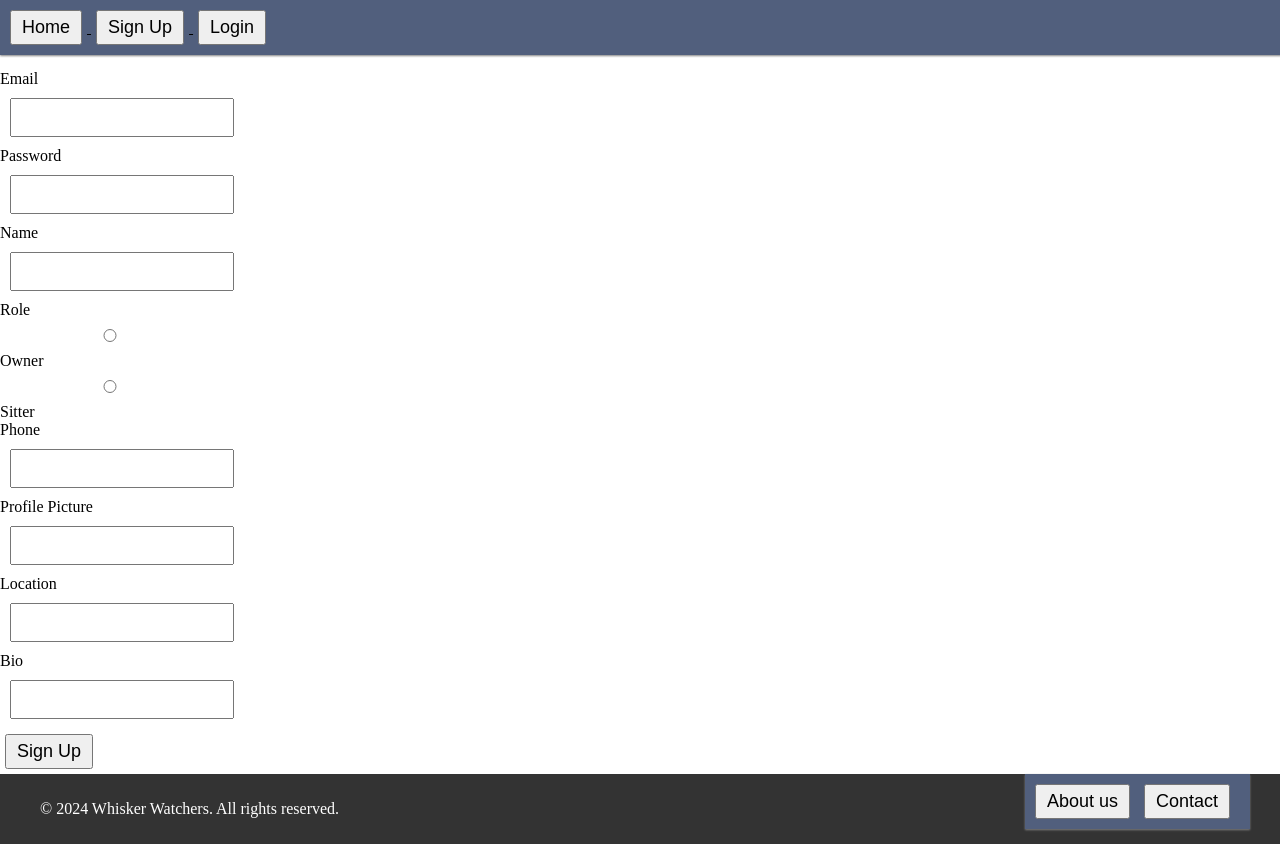
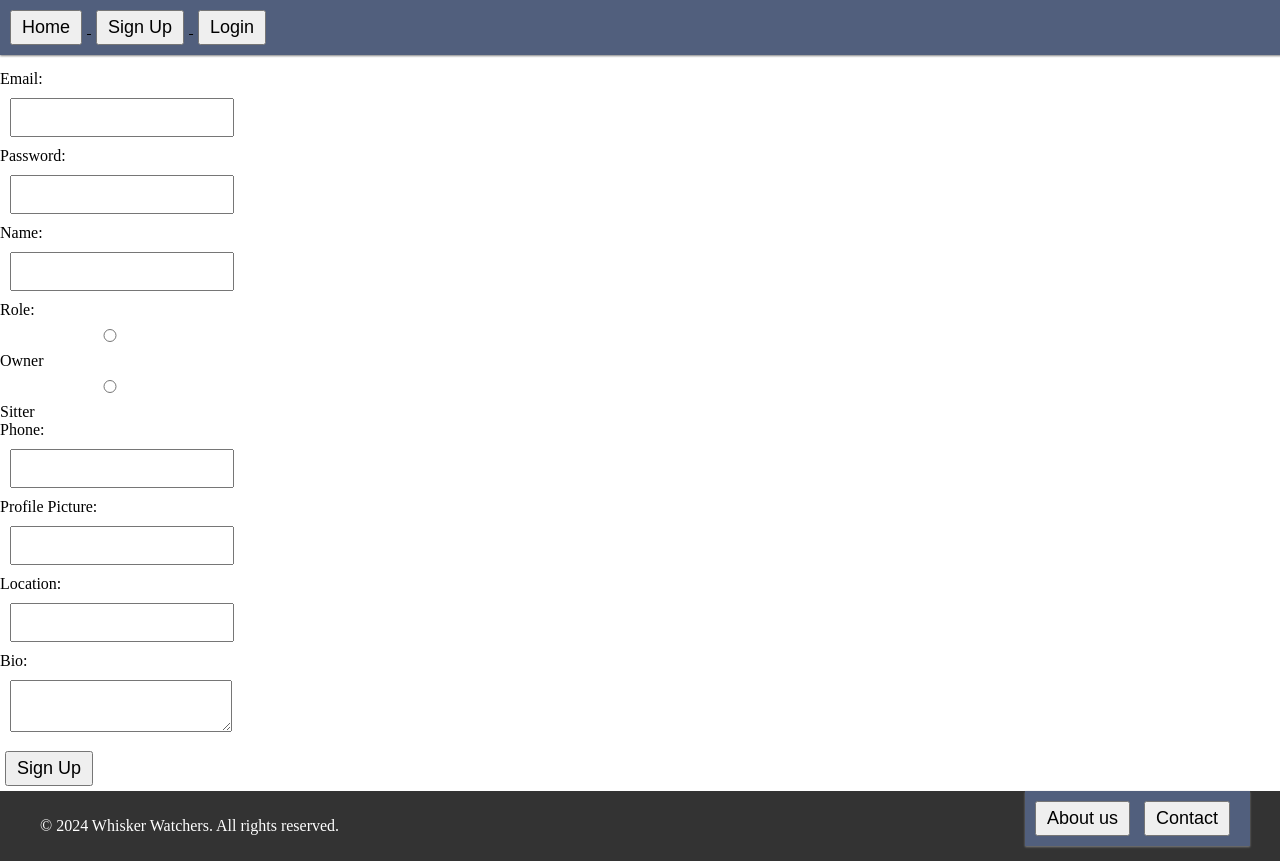
Before and after one commit to Ironhack-Arcadians/whisker-watchers-frontend, a React (Vite) app: page /signup in a window 1280 px wide. Built offline with nearby package versions, Linux system fonts and the light colour scheme.

Commit message:
add signup form connection between frontend and backend

```diff
--- a/src/App.jsx
+++ b/src/App.jsx
@@ -5,7 +5,7 @@ import React, { useEffect, useState } from "react"
 import axiosInstance from './api/axios';
 
 import Footer from './components/Footer';
-import SignupForm from './components/signup';
+import SignupForm from './components/Signup';
 import LoginForm from './components/login';
 import OwnerDashboard from './pages/ownerDashboard/OwnerDashboard';
 import SitterDashboard from './pages/sitterDashboard/SitterDashboard';
--- a/src/components/signup.jsx
+++ b/src/components/signup.jsx
@@ -1,154 +1,117 @@
-import React, { useState } from "react";
+import { useState } from 'react';
+import axiosInstance from "../api/axios";
+import { useNavigate } from 'react-router-dom';
+
+const API_URL = "http://localhost:5005";
 
 const SignupForm = () => {
-    const [formData, setFormData] = useState({
-        email: '',
-        password: '',
-        name: '',
-        role: '',
-        phone: '',
-        profile_pic: '',
-        location: '',
-        bio: '',
-      });
+    const [email, setEmail] = useState("");
+    const [password, setPassword] = useState("");
+    const [name, setName] = useState("");
+    const [role, setRole] = useState("");
+    const [phone, setPhone] = useState("");
+    const [profilePic, setProfilePic] = useState("");
+    const [location, setLocation] = useState("");
+    const [bio, setBio] = useState("");
+    const [errorMessage, setErrorMessage] = useState(undefined);
 
-      const [errors, setErrors] = useState({});
+    const navigate = useNavigate();
 
-      const handleChange = (e) => {
-        const { name, value } = e.target;
-        setFormData((prev) => ({ ...prev, [name]: value }));
+    // Handlers for form fields
+    const handleEmail = (e) => setEmail(e.target.value);
+    const handlePassword = (e) => setPassword(e.target.value);
+    const handleName = (e) => setName(e.target.value);
+    const handleRole = (e) => setRole(e.target.value);
+    const handlePhone = (e) => setPhone(e.target.value);
+    const handleProfilePic = (e) => setProfilePic(e.target.value);
+    const handleLocation = (e) => setLocation(e.target.value);
+    const handleBio = (e) => setBio(e.target.value);
+
+    // Submit handler
+    const handleSignupSubmit = (e) => {
+        e.preventDefault();
+
+        const requestBody = {
+            email,
+            password,
+            name,
+            role,
+            phone,
+            profile_pic: profilePic,
+            location,
+            bio,
         };
 
-      // Checks if fields are filled, if not then displays an error message
-      const validateForm = () => {
-        const newErrors = {};
-        if(!formData.email) {newErrors.email = 'Email is required'};
-        if(!formData.password) {newErrors.password = 'Password is required'};
-        if(!formData.name) {newErrors.name = 'Name is required'};
-        if(!formData.role) {newErrors.role = 'Role is required'};
-        setErrors(newErrors);
-        return Object.keys(newErrors).length === 0;
-      };
-
-      const handleSubmit = (e) => {
-        e.preventDefault();
-        if(validateForm()) {
-            console.log('Form submitted successfully:', formData);
-            // Add in any additional form features such as toast
-        }
+        axiosInstance.post(`${API_URL}/auth/signup`, requestBody)
+            .then((response) => {
+                // Redirect to login after successful signup
+                navigate('/login');
+            })
+            .catch((error) => {
+                const errorDescription = error.response?.data?.message;
+                setErrorMessage(errorDescription || "An error occurred during signup.");
+            });
     };
 
     return (
-        <form onSubmit={handleSubmit} className="signup-form">
+        <form onSubmit={handleSignupSubmit}>
             <div>
-                <label>Email</label>
-                <input
-                type="email"
-                name="email"
-                value={formData.email}
-                onChange={handleChange}
-                required
-                />
-                {errors.email && <span>{errors.email}</span>}
+                <label>Email:</label>
+                <input type="email" value={email} onChange={handleEmail} required />
             </div>
-
             <div>
-                <label>Password</label>
-                <input
-                type="password"
-                name="password"
-                value={formData.password}
-                onChange={handleChange}
-                required
-                />
-                {errors.password && <span>{errors.password}</span>}
+                <label>Password:</label>
+                <input type="password" value={password} onChange={handlePassword} required />
             </div>
-
             <div>
-                <label>Name</label>
-                <input
-                type="text"
-                name="name"
-                value={formData.name}
-                onChange={handleChange}
-                required
-                />
-                {errors.name && <span>{errors.name}</span>}
+                <label>Name:</label>
+                <input type="text" value={name} onChange={handleName} required />
             </div>
-
             <div>
-                <label>Role</label>
+                <label>Role:</label>
                 <div>
                     <label>
                         <input
                             type="radio"
-                    name="role"
                             value="owner"
-                    checked={formData.role === 'owner'}
-                    onChange={handleChange}
-                    required
+                            checked={role === "owner"}
+                            onChange={handleRole}
                         />
                         Owner
                     </label>
-
                     <label>
                         <input
                             type="radio"
-                    name="role"
                             value="sitter"
-                    checked={formData.role === 'sitter'}
-                    onChange={handleChange}
-                    required
+                            checked={role === "sitter"}
+                            onChange={handleRole}
                         />
                         Sitter
                     </label>
                 </div>
-                {errors.role && <span>{errors.role}</span>}
+            </div>
+            <div>
+                <label>Phone:</label>
+                <input type="text" value={phone} onChange={handlePhone} />
+            </div>
+            <div>
+                <label>Profile Picture:</label>
+                <input type="text" value={profilePic} onChange={handleProfilePic} />
+            </div>
+            <div>
+                <label>Location:</label>
+                <input type="text" value={location} onChange={handleLocation} />
+            </div>
+            <div>
+                <label>Bio:</label>
+                <textarea value={bio} onChange={handleBio}></textarea>
             </div>
 
-            <div>
-                <label>Phone</label>
-                <input
-                type="tel"
-                name="phone"
-                value={formData.phone}
-                onChange={handleChange}
-                />
-            </div>
-
-            <div>
-                <label>Profile Picture</label>
-                <input
-                type="url"
-                name="profile_pic"
-                value={formData.profile_pic}
-                onChange={handleChange}
-                />
-            </div>
-
-            <div>
-                <label>Location</label>
-                <input
-                type="text"
-                name="location"
-                value={formData.location}
-                onChange={handleChange}
-                />
-            </div>
-
-            <div>
-                <label>Bio</label>
-                <input
-                type="text"
-                name="bio"
-                value={formData.bio}
-                onChange={handleChange}
-                />
-            </div>
+            {errorMessage && <div>{errorMessage}</div>}
 
             <button type="submit">Sign Up</button>
         </form>
     );
 };
 
-export default SignupForm
+export default SignupForm;
```
Lines whose indentation alone changed are shown as unchanged.
